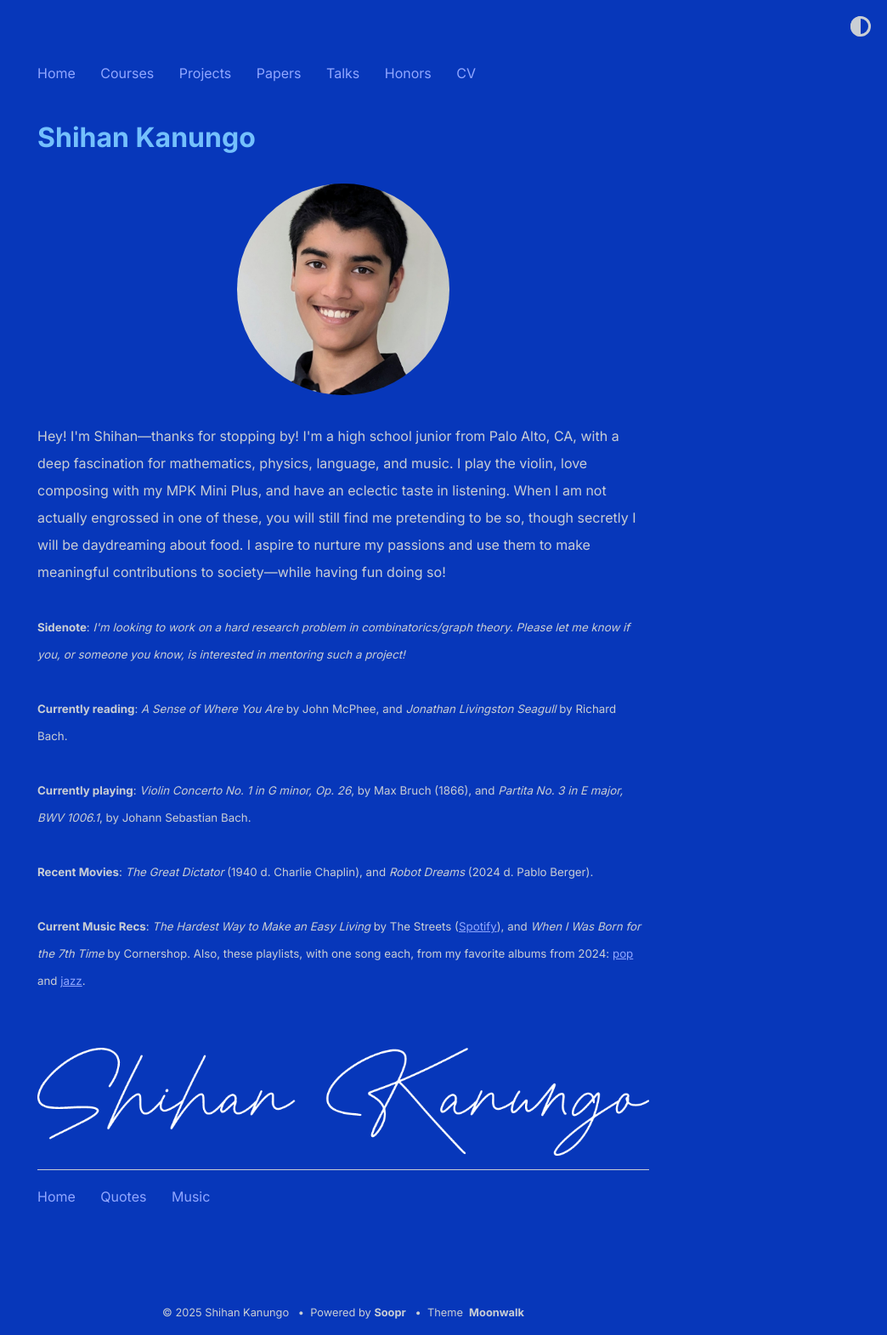
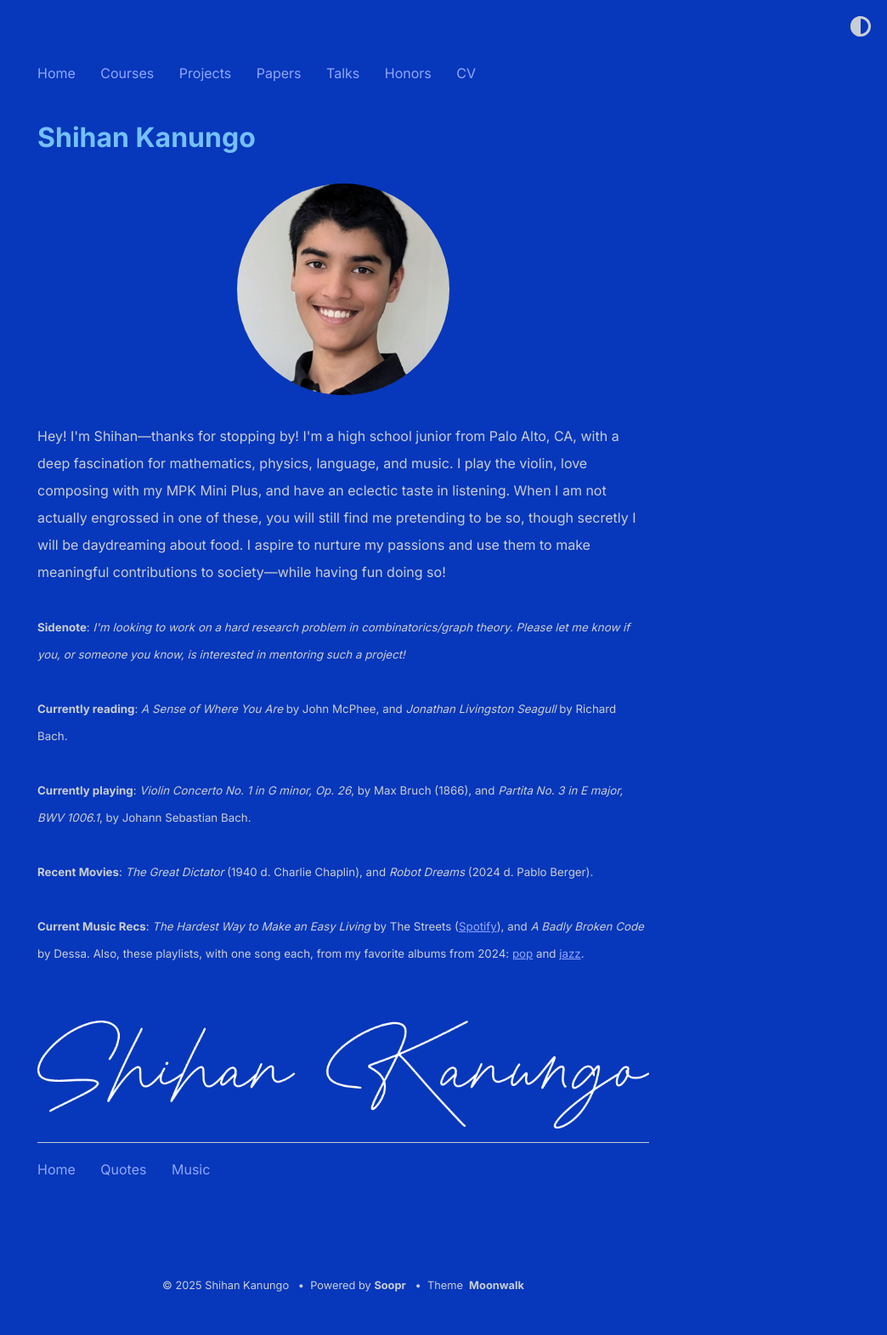
Before and after one commit to shihankanungo/shihankanungo.github.io, a Jekyll site: the page built from index.md, in a window 1280 px wide. Shown: the whole page at 85% size, without its empty margins (236-1280 px from the left). Built offline with Jekyll 4.4.1, drawn with Linux system fonts in a browser that asks for light colours; after the commit the page ends 1539 px from its top, so only the background shows below that.

Commit message:
Update _config.yml

```diff
--- a/_config.yml
+++ b/_config.yml
@@ -15,7 +15,7 @@ description: > # description of the site (multiple lines allowed)
           <br /><br />
           <small><b>Recent Movies</b>: <i>The Great Dictator</i> (1940 d. Charlie Chaplin), and <i>Robot Dreams</i> (2024 d. Pablo Berger). </small>
           <br /><br />
-          <small><b>Current Music Recs</b>: <i>The Hardest Way to Make an Easy Living</i> by The Streets (<a href="https://open.spotify.com/album/7EZnqnThnWnSG4MJMd0Gug?si=6Sce8NbnRFWaTJgJqCLrvg">Spotify</a>), and <i>When I Was Born for the 7th Time</i> by Cornershop. Also, these playlists, with one song each, from my favorite albums from 2024: <a href="https://open.spotify.com/playlist/0plT5tvEl6lVLrQDk0X3eu?si=fe06480b57f64999">pop</a> and <a href="https://open.spotify.com/playlist/5iHDUPHT30iNd4Feg0yg4f?si=737a0b1a27924789">jazz</a>. </small>
+          <small><b>Current Music Recs</b>: <i>The Hardest Way to Make an Easy Living</i> by The Streets (<a href="https://open.spotify.com/album/7EZnqnThnWnSG4MJMd0Gug?si=6Sce8NbnRFWaTJgJqCLrvg">Spotify</a>), and <i>A Badly Broken Code</i> by Dessa. Also, these playlists, with one song each, from my favorite albums from 2024: <a href="https://open.spotify.com/playlist/0plT5tvEl6lVLrQDk0X3eu?si=fe06480b57f64999">pop</a> and <a href="https://open.spotify.com/playlist/5iHDUPHT30iNd4Feg0yg4f?si=737a0b1a27924789">jazz</a>. </small>
           <br /><br /><br />
 
   <img className="mt-8 md:mt-12 w-1/2 sm:w-1/3 lg:w-1/4" src="/signature.png" alt="signature of shihan" aria-hidden="true" />
```
